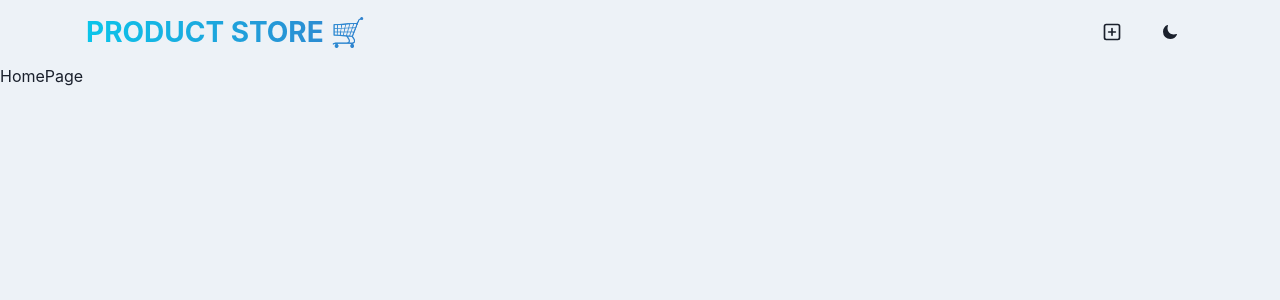
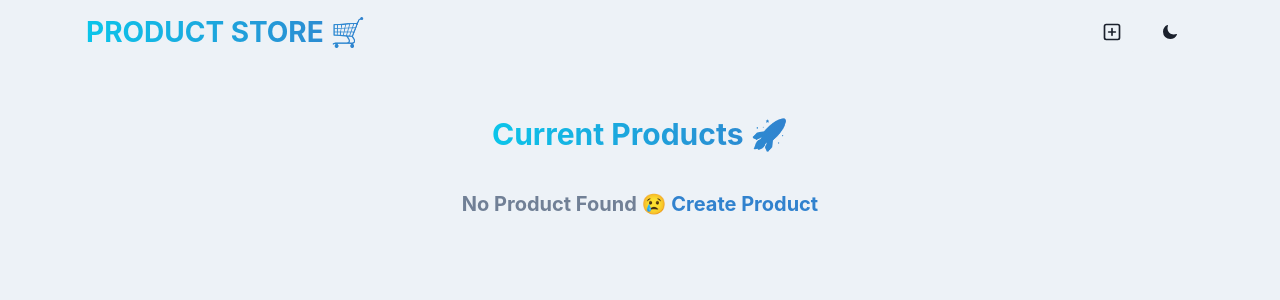
Before and after one commit to tn-deshappriya/Basic_MERN_01_Product_Store, a React app in the folder Frontend/: page / in a window 1280 px wide. Shown: the top 300 px of the page. Built offline with nearby package versions, Linux system fonts and the light colour scheme; the HTML template or start-up script is replaced by a standard one.

Commit message:
Create:- Home page create product titles.

```diff
--- a/Frontend/src/pages/HomePage.jsx
+++ b/Frontend/src/pages/HomePage.jsx
@@ -1,7 +1,27 @@
-
+import { Container, VStack, Text } from "@chakra-ui/react"
+import { Link } from "react-router-dom"
 const HomePage = () => {
     return (
-        <div>HomePage</div>
+        <Container maxW="container.xl" py={12}>
+            <VStack spacing={8}>
+                <Text
+                    fontSize={"30"}
+                    fontWeight={"bold"}
+                    bgGradient={"linear(to-r, cyan.400, blue.500)"}
+                    bgClip={"text"}
+                    textAlign={"center"}>
+                    Current Products 🚀
+                </Text>
+                <Text fontSize={"xl"} alignItems={"center"} fontWeight={"bold"} color={'gray.500'}>
+                    No Product Found 😢 {" "}
+                    <Link to={"/create"}>
+                        <Text as={"span"} color="blue.500" _hover={{ direction: "underline" }}>
+                            Create Product
+                        </Text>
+                    </Link>
+                </Text>
+            </VStack>
+        </Container>
     )
 }
 
```
